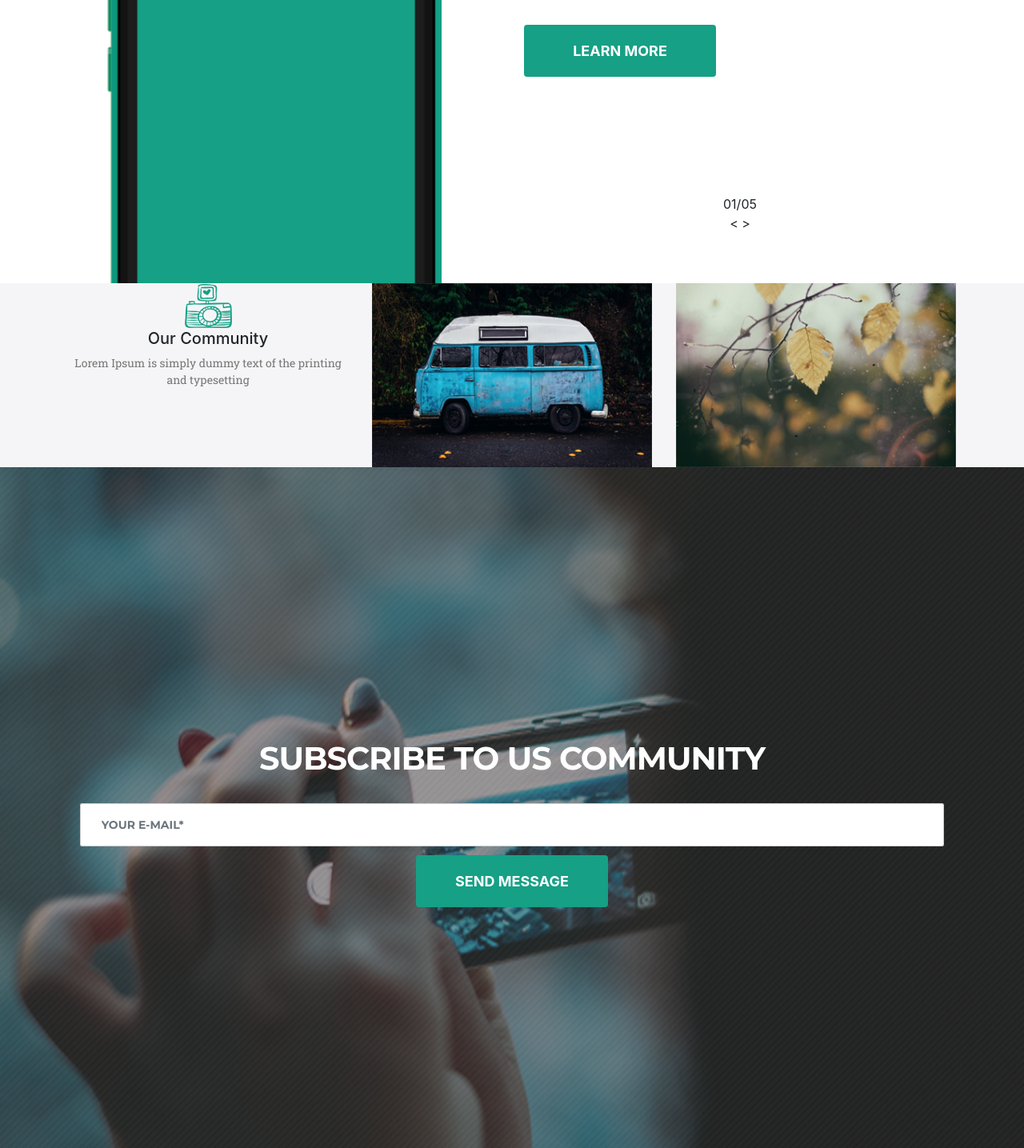
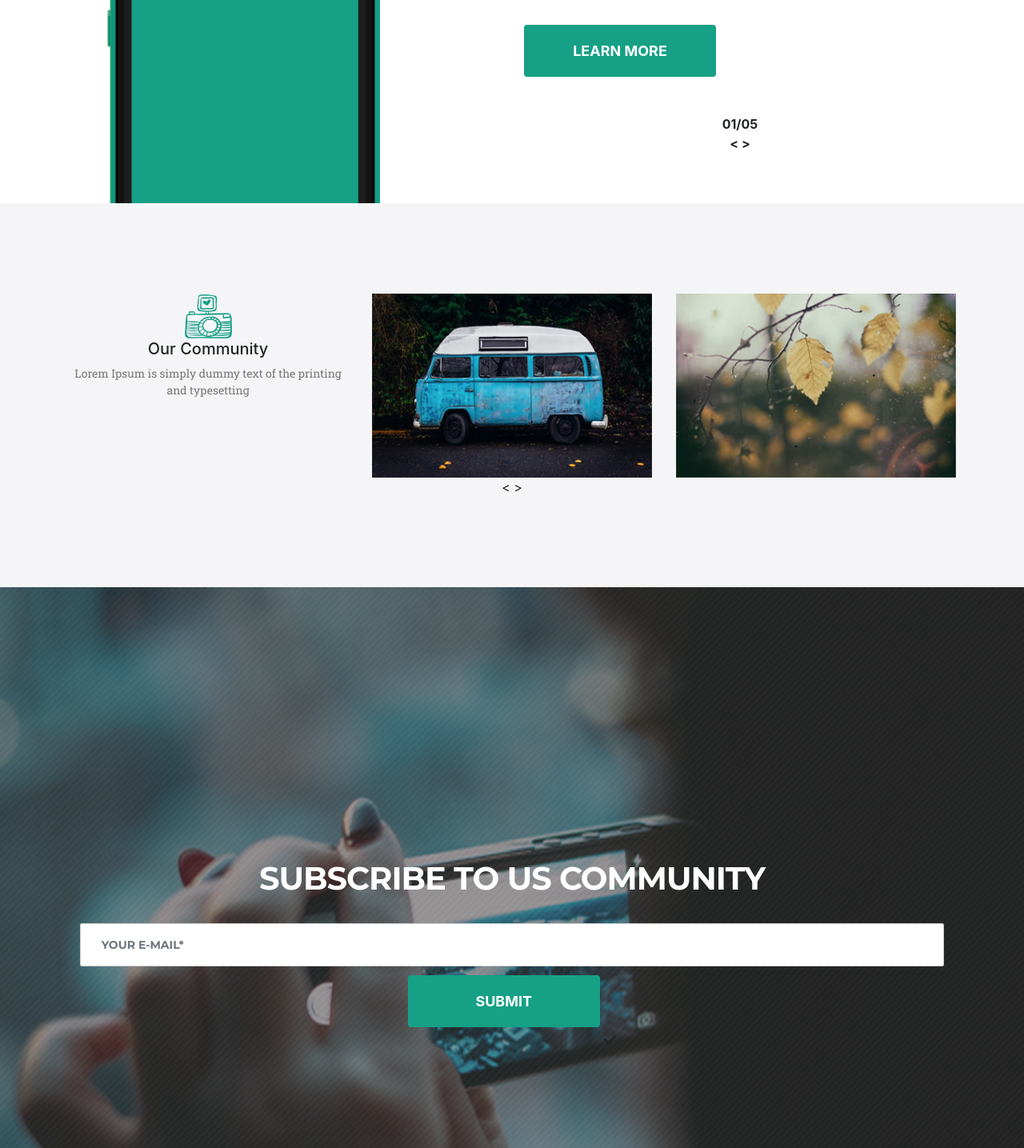
Before and after one commit to MichalAW/40.Your-life-site, a website built with Parcel: page src/index.html in a window 1280 px wide. Shown: the part 1572-3007 px from the top of the page at 80% size. Built offline with nearby package versions, Linux system fonts and the light colour scheme.

Commit message:
add 3 stage

```diff
--- a/src/partials/40_community.html
+++ b/src/partials/40_community.html
@@ -16,7 +16,13 @@
                         <img class="img-fluid" src="./images/bus.png" alt="mid-phone-one">
                     </div>
                     <div class="col-md-4 col-sm-12 col-xs-12">
-                            <img class="img-fluid" src="./images/leaf.png" alt="mid-phone-one">
+                        <img class="img-fluid" src="./images/leaf.png" alt="mid-phone-one">
+                    </div>
+                </div>
+                <div class="slider">
+                    <div class='buttons-slider'>
+                        <span><</span>
+                        <span>></span>
                     </div>
                 </div>
             </div>
--- a/src/partials/50_contact.html
+++ b/src/partials/50_contact.html
@@ -13,12 +13,14 @@
 							<div class="col-sm-12 col-xs-12">
 								<div class="email">
 									<label for="exampleInputEmail1"></label>
-									<input type="email" class="form-control" id="inputEmail" placeholder="YOUR E-MAIL*"
+									<input type="email" class="form-control"
+									id="inputEmail" placeholder="YOUR E-MAIL*"
 										required="">
-								</div>
-								<div class="input btn-background">
-									<div class="form-group">
-										<input class="btn btn-send" type="submit" value="SEND MESSAGE">
+									<div class="input btn-background">
+										<div class="form-group">
+											<input class="btn btn-send" type="submit">
+											<i class="fas fa-check"></i>
+										</div>
 									</div>
 								</div>
 							</div>
--- a/src/sass/style.scss
+++ b/src/sass/style.scss
@@ -185,10 +185,19 @@
 	.main-button {
 		text-align: left;
 	}
+
 	.slider {
 		padding: 47px 0 63px 0;
-		font: 700;
+		font-weight: 700;
 	}
+
+	.btn {
+		margin-bottom: 0;
+	}
+}
+
+.community-container {
+	padding: 113px 0;
 }
 
 .about-container {
```
Also changed, not shown: src/css/style.css.
